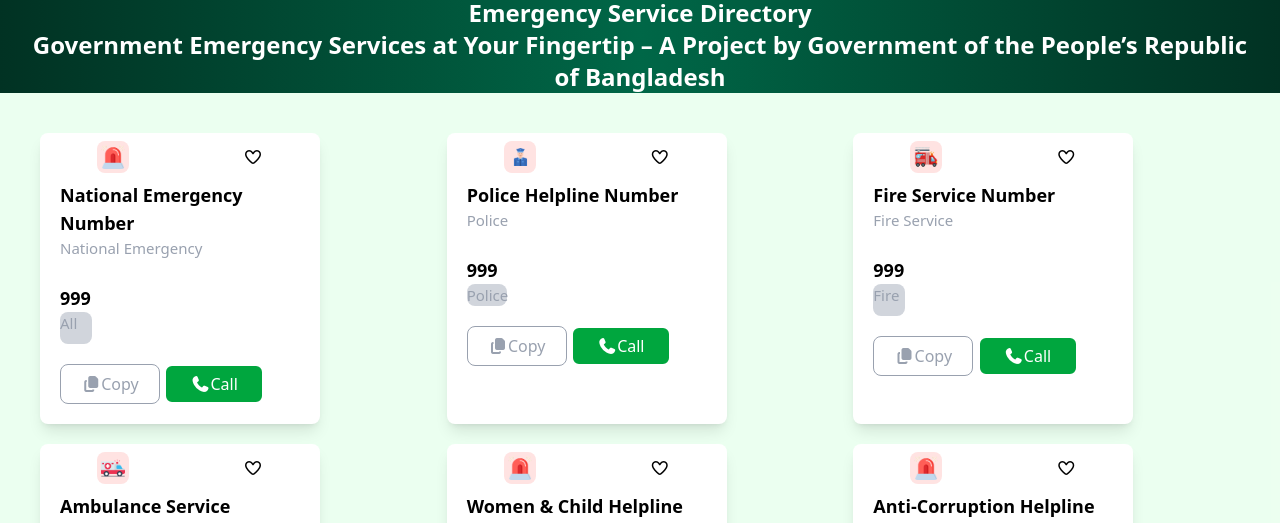
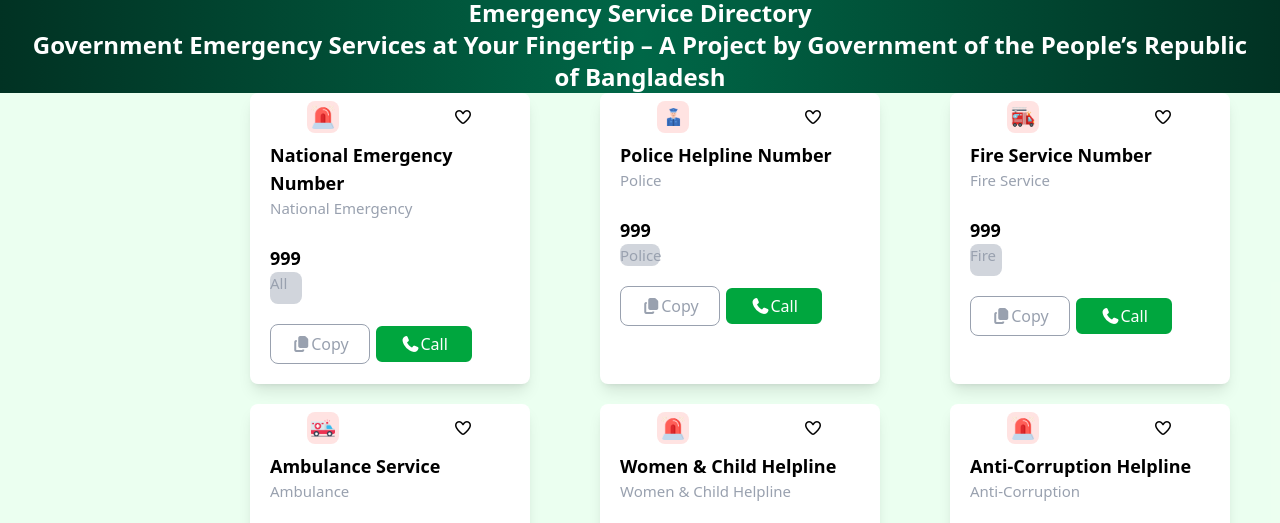
Before and after one commit to rakibul08/assigment-5, a plain HTML site: page index.html in a window 1280 px wide. Shown: the part 227-750 px from the top of the page. Drawn offline with nearby package versions, Linux system fonts and the light colour scheme.

Commit message:
added my code

```diff
--- a/index.html
+++ b/index.html
@@ -40,7 +40,7 @@
        </div>
   <!-- card section -->
    <!-- main div -->
-   <div class="  bg-[rgba(65,255,107,.1)]  p-[40px]  grid grid-cols-3  max-w-[1920px] gap-[20px]  mx-auto ">
+   <div class="  bg-[rgba(65,255,107,.1)]  pl-[250px]   grid grid-cols-3  max-w-[1920px] gap-[20px]  mx-auto  ">
     <!-- img and icon -->
      <!-- card-1   -->
     <div class=" rounded-lg shadow-lg w-[280px] h-200px  bg-white ">
```
